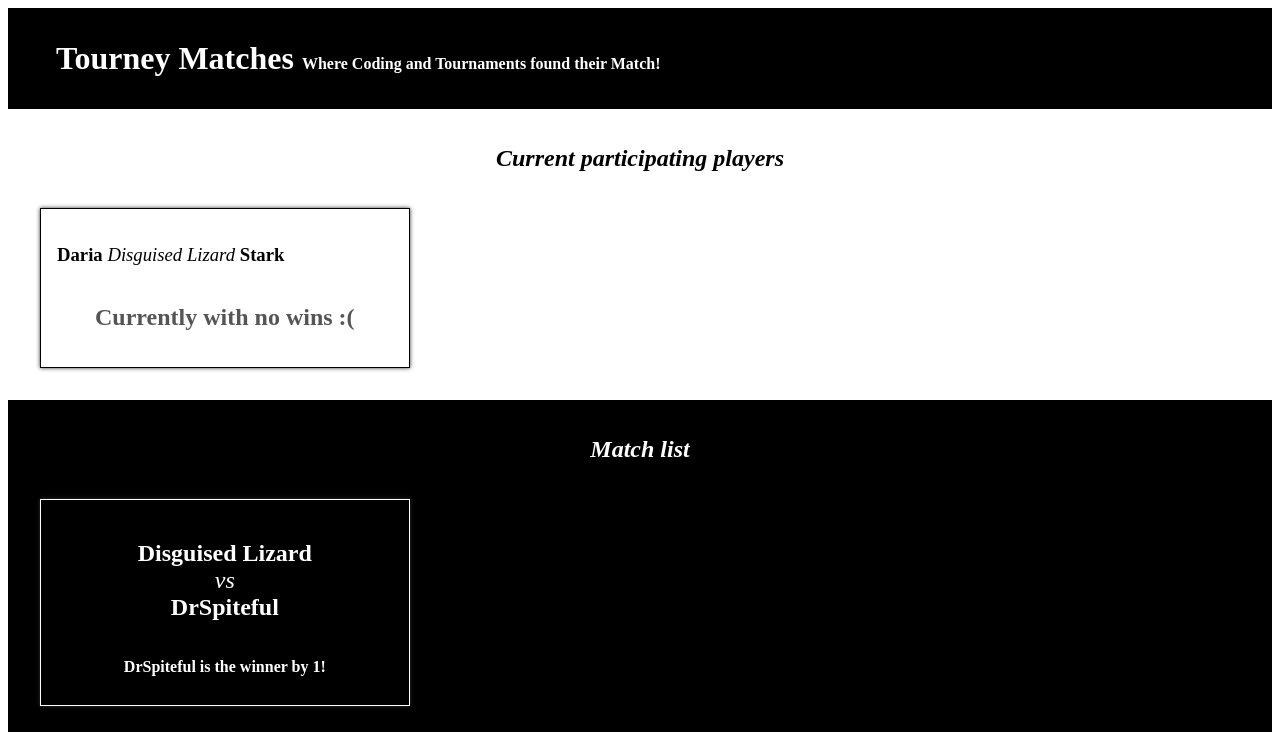
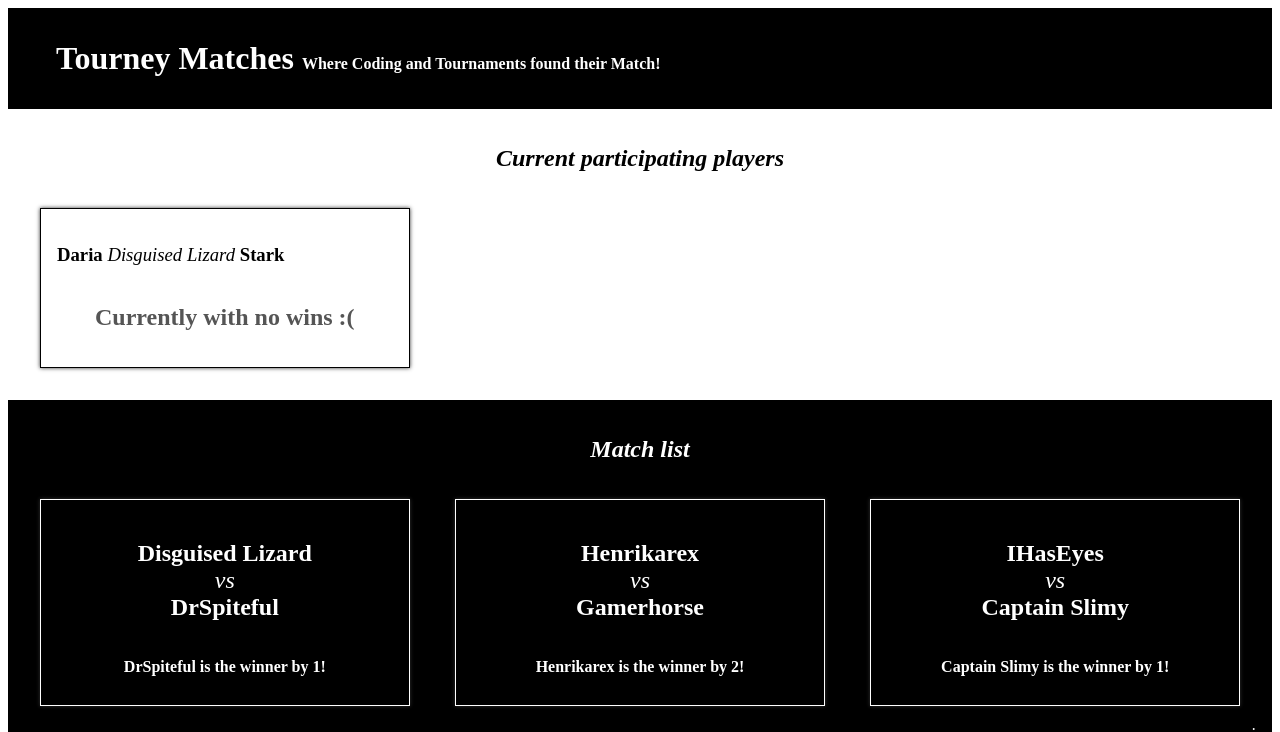
Before and after one commit to bduong94/tourney-matches, a React (Create React App) app: page / in a window 1280 px wide. Shown: the top 732 px of the page. Built offline with nearby package versions, Linux system fonts and the light colour scheme.

Commit message:
Add function to show all matches

```diff
--- a/src/components/MatchList.js
+++ b/src/components/MatchList.js
@@ -2,16 +2,18 @@
 import Match from "./Match";
 
 const MatchList = (props) => {
-  const oneMatch = props.matchData[0];
+  const matches = props.matchData.map((match) => (
+    <Match
+      players={match.players}
+      winner={match.winner}
+      scoreDifference={match.scoreDifference}
+    />
+  ));
 
   return (
     <section className="PlayerList MatchList">
       <h1>Match list</h1>
-      <Match
-        players={oneMatch.players}
-        winner={oneMatch.winner}
-        scoreDifference={oneMatch.scoreDifference}
-      />
+      {matches};
     </section>
   );
 };
```
